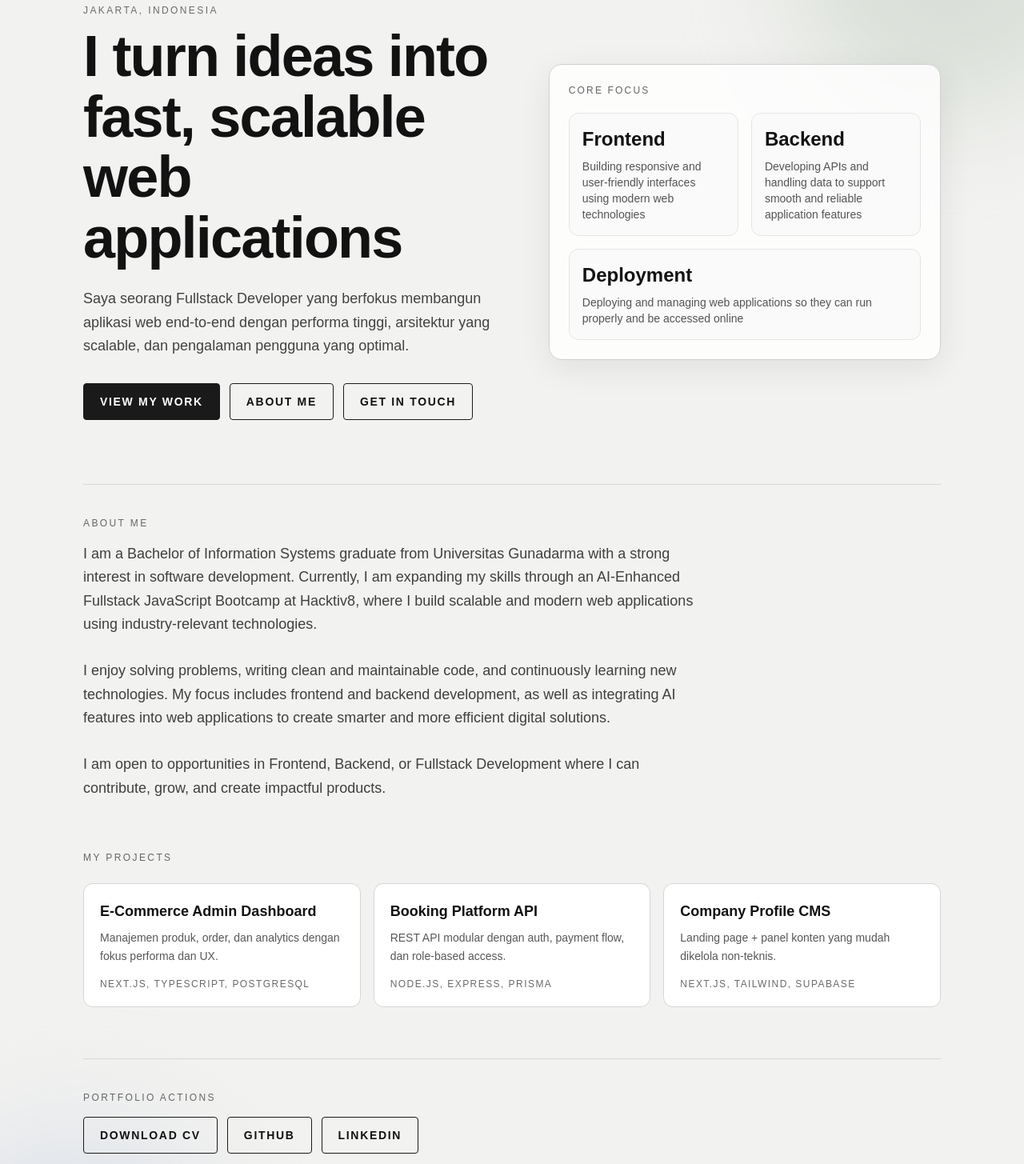
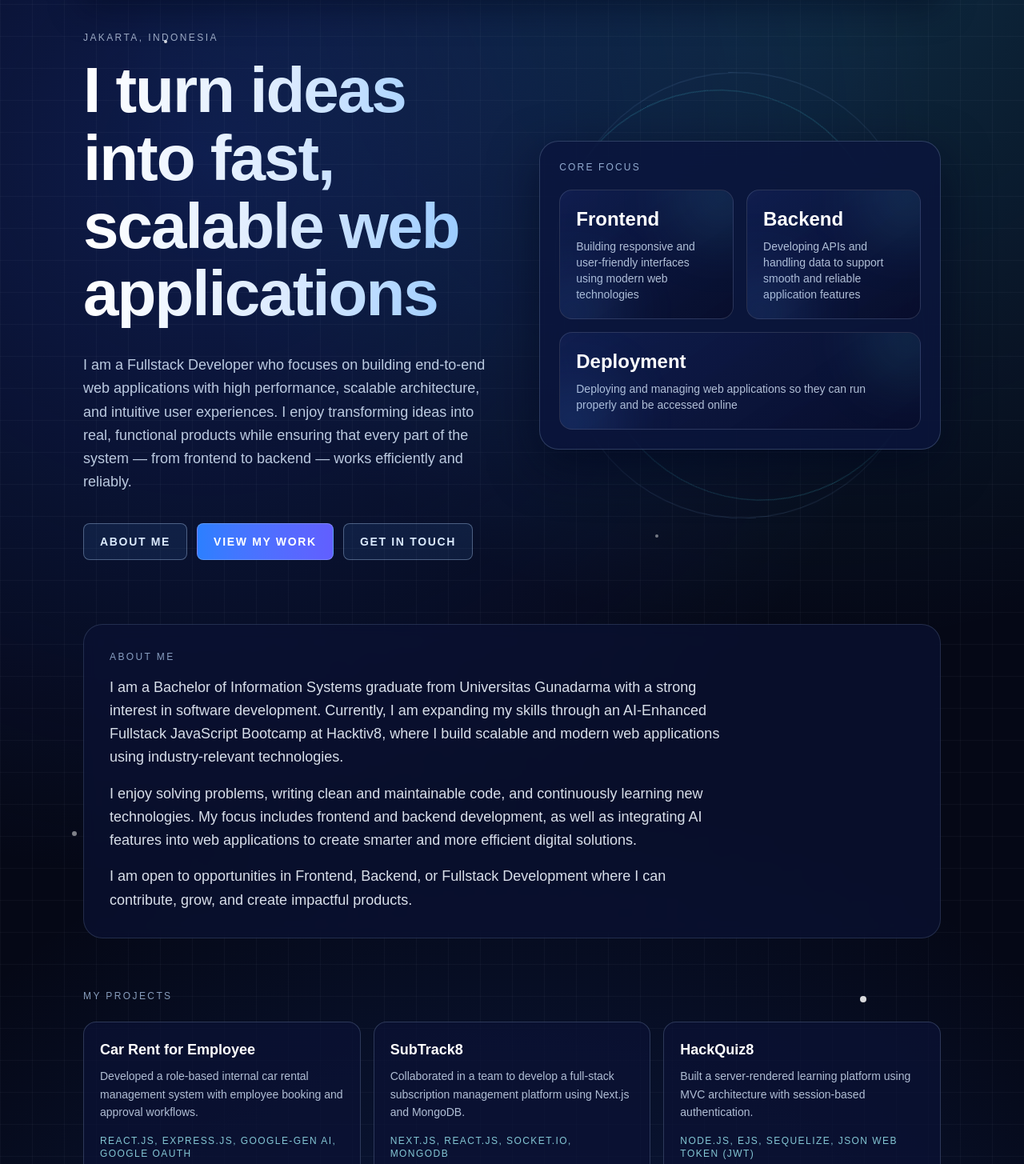
Before and after one commit to admiralemir/portfolio-admiral, a Next.js app in the folder app/: page / in a window 1280 px wide. Shown: the part 115-1570 px from the top of the page at 80% size. Built offline with nearby package versions, Linux system fonts and the light colour scheme.

Commit message:
feat: adding cv, fixing cv download button

```diff
--- a/app/src/app/page.tsx
+++ b/app/src/app/page.tsx
@@ -1,176 +1,199 @@
 const projectItems = [
   {
-    title: "E-Commerce Admin Dashboard",
-    desc: "Manajemen produk, order, dan analytics dengan fokus performa dan UX.",
-    stack: "Next.js, TypeScript, PostgreSQL",
+    title: "Car Rent for Employee",
+    desc: "Developed a role-based internal car rental management system with employee booking and approval workflows.",
+    stack: "React.js, Express.js, Google-gen AI, Google OAuth",
   },
   {
-    title: "Booking Platform API",
-    desc: "REST API modular dengan auth, payment flow, dan role-based access.",
-    stack: "Node.js, Express, Prisma",
+    title: "SubTrack8",
+    desc: "Collaborated in a team to develop a full-stack subscription management platform using Next.js and MongoDB.",
+    stack: "Next.js, React.js, Socket.IO, MongoDB",
   },
   {
-    title: "Company Profile CMS",
-    desc: "Landing page + panel konten yang mudah dikelola non-teknis.",
-    stack: "Next.js, Tailwind, Supabase",
+    title: "HackQuiz8",
+    desc: "Built a server-rendered learning platform using MVC architecture with session-based authentication.",
+    stack: "Node.js, EJS, Sequelize, Json Web Token (JWT)",
   },
+];
+
+const focusItems = [
+  {
+    title: "Frontend",
+    desc: "Building responsive and user-friendly interfaces using modern web technologies",
+  },
+  {
+    title: "Backend",
+    desc: "Developing APIs and handling data to support smooth and reliable application features",
+  },
+  {
+    title: "Deployment",
+    desc: "Deploying and managing web applications so they can run properly and be accessed online",
+  },
+];
+
+const stars = [
+  { size: "h-1 w-1", top: "8%", left: "16%", delay: "0s" },
+  { size: "h-1.5 w-1.5", top: "18%", left: "78%", delay: "1.3s" },
+  { size: "h-1 w-1", top: "38%", left: "64%", delay: "0.7s" },
+  { size: "h-2 w-2", top: "66%", left: "84%", delay: "1.8s" },
+  { size: "h-1 w-1", top: "82%", left: "28%", delay: "0.4s" },
+  { size: "h-1.5 w-1.5", top: "56%", left: "7%", delay: "1.1s" },
 ];
 
 export default function Home() {
   return (
-    <main className="relative min-h-screen overflow-hidden bg-[#f2f2f0] text-[#121212]">
-      <div className="pointer-events-none absolute -top-32 -right-24 h-96 w-96 rounded-full bg-[#d9dfd8] blur-3xl" />
-      <div className="pointer-events-none absolute -bottom-28 -left-24 h-96 w-96 rounded-full bg-[#dfe3ea] blur-3xl" />
+    <main className="relative min-h-screen overflow-hidden bg-[#050816] text-[#e8f0ff]">
+      <div className="pointer-events-none absolute inset-0 bg-[radial-gradient(circle_at_20%_15%,rgba(30,64,175,0.35),transparent_45%),radial-gradient(circle_at_80%_0%,rgba(56,189,248,0.2),transparent_40%),radial-gradient(circle_at_50%_100%,rgba(37,99,235,0.25),transparent_45%)]" />
+      <div className="pointer-events-none absolute inset-0 opacity-70 [background-image:linear-gradient(to_right,rgba(148,163,184,0.08)_1px,transparent_1px),linear-gradient(to_bottom,rgba(148,163,184,0.08)_1px,transparent_1px)] [background-size:40px_40px]" />
 
-      <div className="relative mx-auto flex w-full max-w-6xl flex-col px-6 pb-16 pt-8 md:px-10">
-        <header className="mb-10 flex flex-wrap items-center justify-between gap-4">
+      {stars.map((star) => (
+        <span
+          key={`${star.top}-${star.left}`}
+          className={`pointer-events-none absolute ${star.size} rounded-full bg-white/85 animate-pulse`}
+          style={{ top: star.top, left: star.left, animationDelay: star.delay }}
+        />
+      ))}
+
+      <div className="relative mx-auto flex w-full max-w-6xl flex-col px-6 pb-20 pt-8 md:px-10">
+        <header className="mb-10 flex flex-wrap items-center justify-between gap-4 rounded-2xl border border-blue-200/15 bg-[#0a1030]/60 px-5 py-4 shadow-[0_10px_40px_rgba(2,8,30,0.5)] backdrop-blur">
           <div>
-            <p className="text-xs uppercase tracking-[0.22em] text-[#5d5d5d]">Fullstack Developer</p>
-            <h1 className="mt-1 text-lg font-semibold tracking-tight">Admiral Nursyafaat's Portfolio</h1>
+            <p className="text-xs uppercase tracking-[0.22em] text-blue-200/75">Fullstack Developer</p>
+            <h1 className="mt-1 text-lg font-semibold tracking-tight text-white">Admiral Nursyafaat's Portfolio</h1>
           </div>
         </header>
 
-        <section className="grid items-center gap-10 lg:grid-cols-[1.05fr_0.95fr]">
+        <section className="grid items-center gap-12 lg:grid-cols-[1.02fr_0.98fr]">
           <div>
-            <p className="mb-3 text-xs uppercase tracking-[0.2em] text-[#6b6b6b]">
-              Jakarta, Indonesia
+            <p className="mb-4 text-xs uppercase tracking-[0.2em] text-blue-100/70">Jakarta, Indonesia</p>
+
+            <h2 className="max-w-lg bg-gradient-to-r from-white via-blue-100 to-blue-300 bg-clip-text text-[clamp(2.6rem,7vw,5rem)] font-semibold leading-[1.06] tracking-tight text-transparent">
+              I turn ideas into fast,
+              <br />
+              scalable web
+              <br />
+              applications
+            </h2>
+
+            <p className="mt-8 max-w-lg text-base leading-relaxed text-blue-100/85 md:text-lg">
+              I am a Fullstack Developer who focuses on building end-to-end web applications with high performance, scalable architecture, and intuitive user experiences. I enjoy transforming ideas into real, functional products while ensuring that every part of the system — from frontend to backend — works efficiently and reliably.
             </p>
 
-            <h2 className="max-w-xl text-5xl font-semibold leading-[1.05] tracking-tight md:text-7xl">
-              I turn ideas into
-              <br />
-              fast, scalable
-              <br />
-              web applications
-            </h2>
-
-            <p className="mt-6 max-w-lg text-base leading-relaxed text-[#424242] md:text-lg">
-              Saya seorang Fullstack Developer yang berfokus membangun aplikasi web end-to-end
-              dengan performa tinggi, arsitektur yang scalable, dan pengalaman pengguna yang optimal.
-            </p>
-
-            <div className="mt-8 flex flex-wrap items-center gap-3">
+            <div className="mt-9 flex flex-wrap items-center gap-3">
+              <a
+                href="#about"
+                className="rounded-lg border border-blue-200/35 bg-blue-400/10 px-5 py-3 text-sm font-semibold uppercase tracking-[0.12em] text-blue-100 transition hover:border-blue-200/60 hover:bg-blue-300/15"
+              >
+                About Me
+              </a>
               <a
                 href="#projects"
-                className="rounded-sm border border-[#1a1a1a] bg-[#1a1a1a] px-5 py-3 text-sm font-semibold uppercase tracking-[0.12em] text-white transition hover:bg-transparent hover:text-[#1a1a1a]"
+                className="rounded-lg border border-blue-200/30 bg-gradient-to-r from-blue-500 to-indigo-500 px-5 py-3 text-sm font-semibold uppercase tracking-[0.12em] text-white transition hover:scale-[1.02] hover:shadow-[0_0_30px_rgba(59,130,246,0.5)]"
               >
                 View My Work
               </a>
-
-              <a
-                href="#about"
-                className="rounded-sm border border-[#1a1a1a] px-5 py-3 text-sm font-semibold uppercase tracking-[0.12em] transition hover:bg-[#1a1a1a] hover:text-white"
-              >
-                About Me
-              </a>
-
               <a
                 href="#contact"
-                className="rounded-sm border border-[#1a1a1a] px-5 py-3 text-sm font-semibold uppercase tracking-[0.12em] transition hover:bg-[#1a1a1a] hover:text-white"
+                className="rounded-lg border border-blue-200/35 bg-blue-400/10 px-5 py-3 text-sm font-semibold uppercase tracking-[0.12em] text-blue-100 transition hover:border-blue-200/60 hover:bg-blue-300/15"
               >
                 Get In Touch
               </a>
             </div>
           </div>
 
-          <div className="relative">
-            <div className="rounded-2xl border border-[#d0d0d0] bg-white/80 p-6 shadow-[0_10px_40px_rgba(0,0,0,0.08)] backdrop-blur">
-              <p className="text-xs uppercase tracking-[0.18em] text-[#666]">
-                Core Focus
-              </p>
+          <div className="relative mx-auto w-full max-w-xl">
+            <div className="pointer-events-none absolute -inset-7 rounded-full border border-blue-300/25 opacity-60 animate-[spin_24s_linear_infinite]" />
+            <div className="pointer-events-none absolute -inset-3 rounded-full border border-cyan-300/30 opacity-75 animate-[spin_18s_linear_infinite_reverse]" />
+
+            <div className="relative rounded-3xl border border-blue-200/20 bg-[#0a143d]/80 p-6 shadow-[0_20px_60px_rgba(2,8,30,0.65)] backdrop-blur-xl">
+              <p className="text-xs uppercase tracking-[0.18em] text-blue-200/75">Core Focus</p>
 
               <div className="mt-5 grid gap-4 sm:grid-cols-2">
-                <div className="rounded-xl border border-[#e5e5e5] bg-[#fafafa] p-4">
-                  <p className="text-2xl font-semibold">Frontend</p>
-                  <p className="mt-2 text-sm text-[#545454]">
-                    Building responsive and user-friendly interfaces using modern web technologies
-                  </p>
-                </div>
-
-                <div className="rounded-xl border border-[#e5e5e5] bg-[#fafafa] p-4">
-                  <p className="text-2xl font-semibold">Backend</p>
-                  <p className="mt-2 text-sm text-[#545454]">
-                    Developing APIs and handling data to support smooth and reliable application features
-                  </p>
-                </div>
-
-                <div className="rounded-xl border border-[#e5e5e5] bg-[#fafafa] p-4 sm:col-span-2">
-                  <p className="text-2xl font-semibold">Deployment</p>
-                  <p className="mt-2 text-sm text-[#545454]">
-                    Deploying and managing web applications so they can run properly and be accessed online
-                  </p>
-                </div>
+                {focusItems.map((item, index) => (
+                  <div
+                    key={item.title}
+                    className={`group/card relative overflow-hidden rounded-2xl border border-blue-100/15 bg-[linear-gradient(145deg,rgba(20,35,90,0.62),rgba(8,13,42,0.84))] p-5 transition duration-300 hover:-translate-y-1 hover:border-cyan-200/55 hover:shadow-[0_14px_36px_rgba(56,189,248,0.22)] ${index === 2 ? "sm:col-span-2" : ""
+                      }`}
+                  >
+                    <div className="pointer-events-none absolute -right-8 -top-10 h-24 w-24 rounded-full bg-cyan-300/15 blur-2xl transition duration-500 group-hover/card:scale-125" />
+                    <div className="pointer-events-none absolute -left-8 -bottom-10 h-24 w-24 rounded-full bg-blue-400/20 blur-2xl transition duration-500 group-hover/card:scale-125" />
+                    <p className="text-2xl font-semibold text-white">{item.title}</p>
+                    <p className="mt-2 text-sm text-blue-100/80">{item.desc}</p>
+                  </div>
+                ))}
               </div>
             </div>
           </div>
         </section>
 
-        <section id="about" className="mt-20 border-t border-[#d8d8d8] pt-10">
-          <p className="text-xs uppercase tracking-[0.2em] text-[#666]">About Me</p>
-          <p className="mt-4 max-w-3xl text-base leading-relaxed text-[#3f3f3f] md:text-lg">
+        <section id="about" className="mt-20 rounded-3xl border border-blue-200/15 bg-[#0b1234]/70 p-8 backdrop-blur">
+          <p className="text-xs uppercase tracking-[0.2em] text-blue-200/70">About Me</p>
+          <div className="mt-4 max-w-3xl space-y-4 text-base leading-relaxed text-blue-50/90 md:text-lg">
             <p>
               I am a Bachelor of Information Systems graduate from Universitas Gunadarma with a strong interest in software development. Currently, I am expanding my skills through an AI-Enhanced Fullstack JavaScript Bootcamp at Hacktiv8, where I build scalable and modern web applications using industry-relevant technologies.
             </p>
-            <br />
             <p>
               I enjoy solving problems, writing clean and maintainable code, and continuously learning new technologies. My focus includes frontend and backend development, as well as integrating AI features into web applications to create smarter and more efficient digital solutions.
             </p>
-            <br />
             <p>
               I am open to opportunities in Frontend, Backend, or Fullstack Development where I can contribute, grow, and create impactful products.
             </p>
-          </p>
+          </div>
         </section>
 
         <section id="projects" className="mt-16">
-          <p className="text-xs uppercase tracking-[0.2em] text-[#666]">My Projects</p>
+          <p className="text-xs uppercase tracking-[0.2em] text-blue-200/70">My Projects</p>
           <div className="mt-6 grid gap-4 md:grid-cols-3">
             {projectItems.map((item) => (
-              <article key={item.title} className="rounded-xl border border-[#d6d6d6] bg-white p-5">
-                <h3 className="text-lg font-semibold">{item.title}</h3>
-                <p className="mt-2 text-sm leading-relaxed text-[#575757]">{item.desc}</p>
-                <p className="mt-4 text-xs uppercase tracking-[0.12em] text-[#6a6a6a]">{item.stack}</p>
+              <article
+                key={item.title}
+                className="group rounded-2xl border border-blue-200/20 bg-[#0b1234]/75 p-5 transition duration-300 hover:-translate-y-1 hover:border-cyan-200/65 hover:shadow-[0_16px_40px_rgba(37,99,235,0.35)]"
+              >
+                <h3 className="text-lg font-semibold text-white">{item.title}</h3>
+                <p className="mt-2 text-sm leading-relaxed text-blue-100/80">
+                  {item.desc}
+                </p>
+                <p className="mt-4 text-xs uppercase tracking-[0.12em] text-cyan-200/80">
+                  {item.stack}
+                </p>
+                <div className="mt-5 h-[2px] w-0 bg-gradient-to-r from-cyan-300 to-blue-400 transition-all duration-300 group-hover:w-full" />
               </article>
             ))}
           </div>
         </section>
 
-        <section id="portfolio" className="mt-16 border-t border-[#d8d8d8] pt-10">
-          <p className="text-xs uppercase tracking-[0.2em] text-[#666]">Portfolio Actions</p>
+        <section id="portfolio" className="mt-16 rounded-3xl border border-blue-200/15 bg-[#0b1234]/70 p-8 backdrop-blur">
+          <p className="text-xs uppercase tracking-[0.2em] text-blue-200/70">Portfolio Actions</p>
           <div className="mt-4 flex flex-wrap gap-3">
             <a
-              href="/cv.pdf"
-              className="rounded-sm border border-[#1a1a1a] px-5 py-3 text-sm font-semibold uppercase tracking-[0.12em] transition hover:bg-[#1a1a1a] hover:text-white"
+              href="/CV_Admiral-Nursyafaat.pdf"
+              download
+              className="rounded-lg border border-blue-200/35 bg-blue-400/10 px-5 py-3 text-sm font-semibold uppercase tracking-[0.12em] text-blue-50 transition hover:border-blue-100/60 hover:bg-blue-300/20"
             >
               Download CV
             </a>
             <a
-              href="https://github.com/username"
+              href="https://github.com/admiralemir"
               target="_blank"
               rel="noreferrer"
-              className="rounded-sm border border-[#1a1a1a] px-5 py-3 text-sm font-semibold uppercase tracking-[0.12em] transition hover:bg-[#1a1a1a] hover:text-white"
+              className="rounded-lg border border-blue-200/35 bg-blue-400/10 px-5 py-3 text-sm font-semibold uppercase tracking-[0.12em] text-blue-50 transition hover:border-blue-100/60 hover:bg-blue-300/20"
             >
               GitHub
             </a>
             <a
-              href="https://www.linkedin.com/in/username"
+              href="https://www.linkedin.com/in/admiral-nurysafaat/"
               target="_blank"
               rel="noreferrer"
-              className="rounded-sm border border-[#1a1a1a] px-5 py-3 text-sm font-semibold uppercase tracking-[0.12em] transition hover:bg-[#1a1a1a] hover:text-white"
+              className="rounded-lg border border-blue-200/35 bg-blue-400/10 px-5 py-3 text-sm font-semibold uppercase tracking-[0.12em] text-blue-50 transition hover:border-blue-100/60 hover:bg-blue-300/20"
             >
               LinkedIn
             </a>
           </div>
         </section>
 
-        <section id="contact" className="mt-16 border-t border-[#d8d8d8] pt-10">
-          <p className="text-xs uppercase tracking-[0.2em] text-[#666]">Contact</p>
-          <p className="mt-3 text-sm text-[#4a4a4a]">
-            Email: yourname@email.com
-          </p>
-          <p className="text-sm text-[#4a4a4a]">
-            WhatsApp: +62xxxxxxxxxx
-          </p>
+        <section id="contact" className="mt-16 border-t border-blue-200/20 pt-8">
+          <p className="text-xs uppercase tracking-[0.2em] text-blue-200/70">Contact</p>
+          <p className="mt-3 text-sm text-blue-100/85">Email: admiral.nursyafaat@gmail.com</p>
+          <p className="text-sm text-blue-100/85">WhatsApp: +62 878-7847-4306</p>
         </section>
       </div>
     </main>
--- a/app/src/data/projects.ts
+++ /dev/null
@@ -1,2 +0,0 @@
-// Mengimport foto dari local files dan buat variable untuk setiap foto
-import fotoEmir1 from '../../../../../../../../Pictures/removed-bg-emir-wisuda.png';
```
Also changed, not shown: 1 other file (tests, documents, lock files or other folders).
